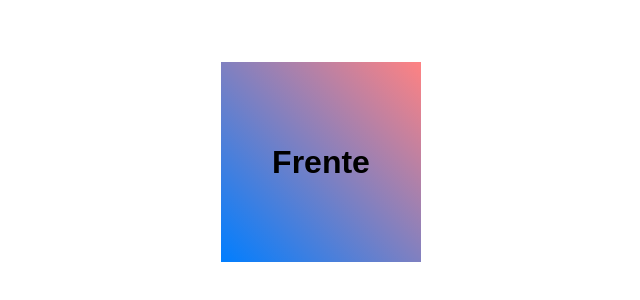
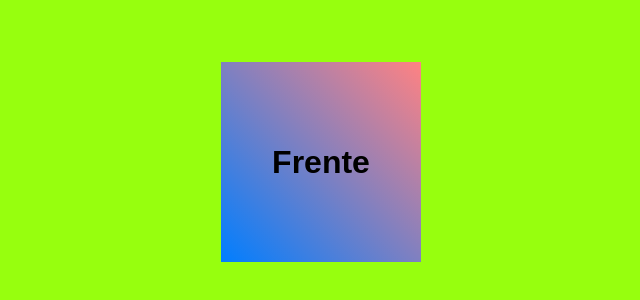
Before and after one commit to gabriel-araujo912/Cartao-3D, a plain HTML site: page index.html in a window 1280 px wide. Shown: the part 228-528 px from the top of the page, without its empty margins (319-959 px from the left). Drawn offline with Linux system fonts and the light colour scheme.

Commit message:
NovoTeste

```diff
--- a/index.html
+++ b/index.html
@@ -1,7 +1,7 @@
 <!DOCTYPE html>
 <html lang="pt-BR">
   <head>
-    <title>Cartão 3D (frent e verso)</title>
+    <title>Cartão 3D (frente e verso)</title>
     <link href="style.css" rel="stylesheet">
     <link href="style2.css" rel="stylesheet">
   </head>
--- a/style.css
+++ b/style.css
@@ -10,6 +10,7 @@ body {
   display: flex;
   justify-content: center;
   align-items: center;
+  background-color: #97ff0e;
 }
 
 .box {
```
